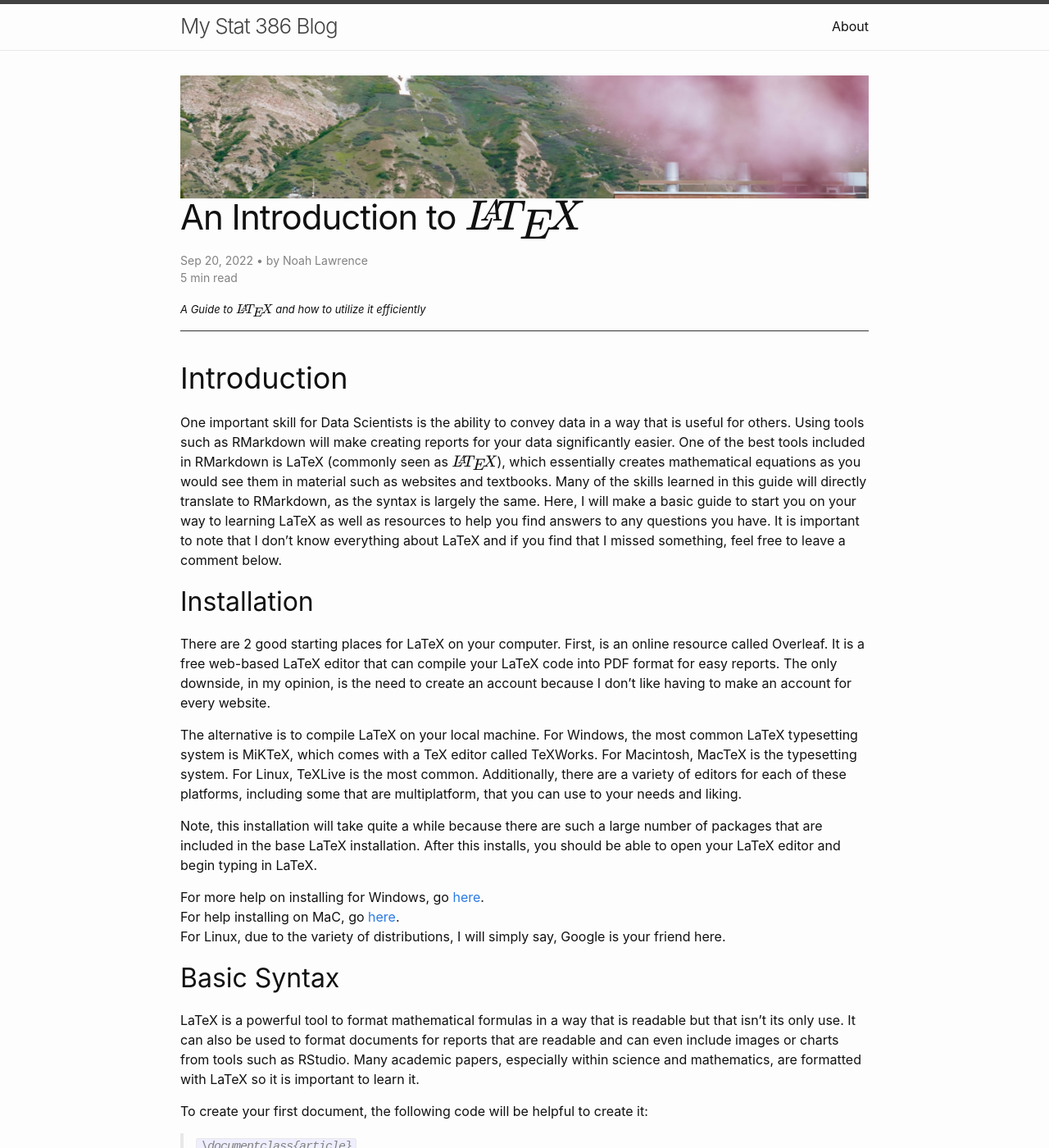
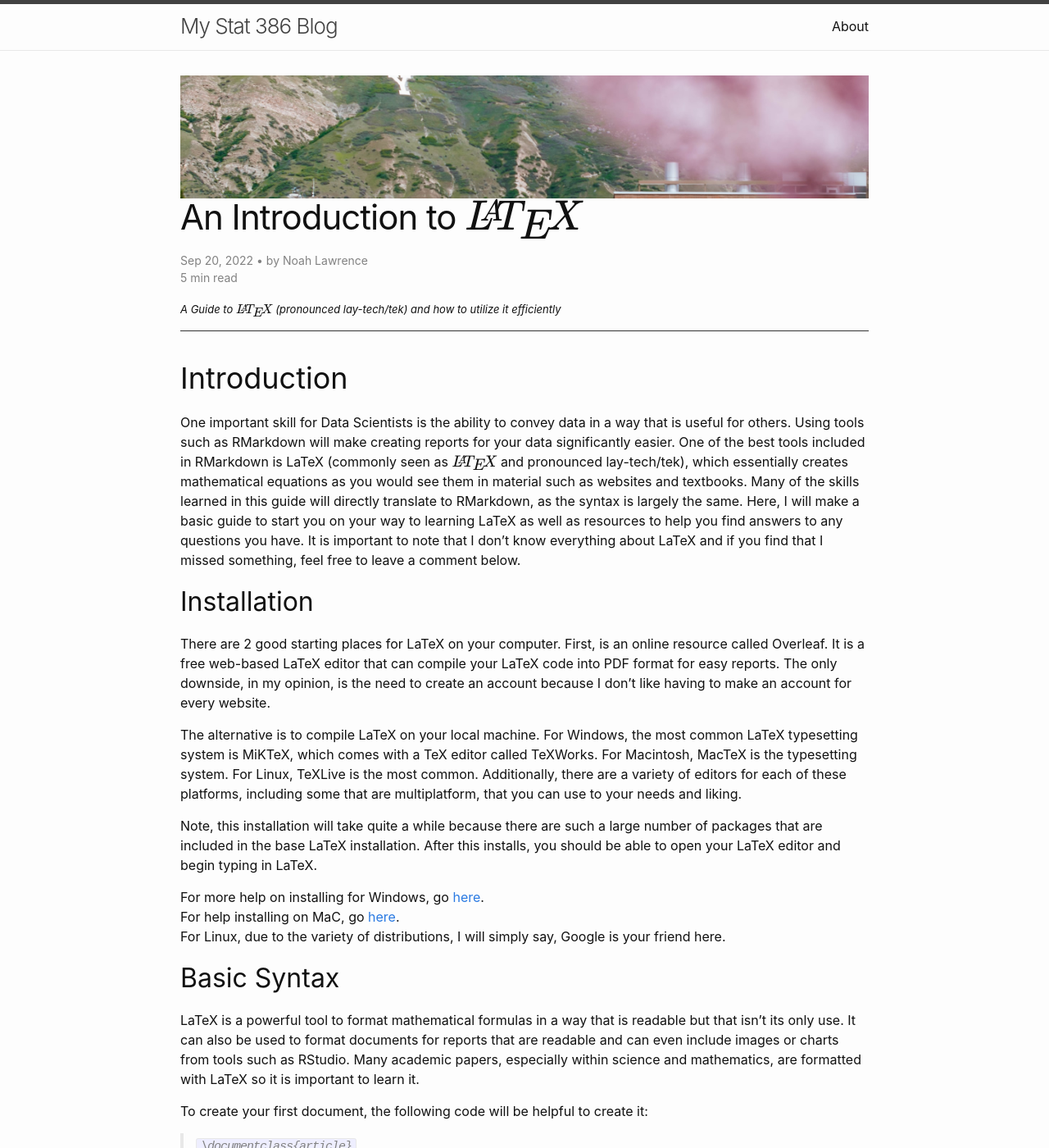
Before and after one commit to micsport13/stat386-projects, a Jekyll site: the page built from _posts/2022-09-22-first-post.md, in a window 1280 px wide and 1400 px high. Shown: the whole window at 82% size. Built offline with Jekyll 4.4.1, drawn with Linux system fonts in a browser that asks for light colours; formulas are drawn with MathJax 3; comment, search, counter and statistics services are not loaded; some of the changed text lies outside the part shown.

Commit message:
Updated article

```diff
--- a/_posts/2022-09-22-first-post.md
+++ b/_posts/2022-09-22-first-post.md
@@ -3,11 +3,11 @@
 title:  "An Introduction to $\\LaTeX$"
 date:   2022-09-20
 author: Noah Lawrence
-description: A Guide to $\LaTeX$ and how to utilize it efficiently
+description: A Guide to $\LaTeX$ (pronounced lay-tech/tek) and how to utilize it efficiently
 image: /assets/images/image5.jpg
 ---
 # Introduction
-One important skill for Data Scientists is the ability to convey data in a way that is useful for others.  Using tools such as RMarkdown will make creating reports for your data significantly easier.  One of the best tools included in RMarkdown is LaTeX (commonly seen as $\LaTeX$), which essentially creates mathematical equations as you would see them in material such as websites and textbooks.  Many of the skills learned in this guide will directly translate to RMarkdown, as the syntax is largely the same. Here, I will make a basic guide to start you on your way to learning LaTeX as well as resources to help you find answers to any questions you have.  It is important to note that I don't know everything about LaTeX and if you find that I missed something, feel free to leave a comment below.
+One important skill for Data Scientists is the ability to convey data in a way that is useful for others.  Using tools such as RMarkdown will make creating reports for your data significantly easier.  One of the best tools included in RMarkdown is LaTeX (commonly seen as $\LaTeX$ and pronounced lay-tech/tek), which essentially creates mathematical equations as you would see them in material such as websites and textbooks.  Many of the skills learned in this guide will directly translate to RMarkdown, as the syntax is largely the same. Here, I will make a basic guide to start you on your way to learning LaTeX as well as resources to help you find answers to any questions you have.  It is important to note that I don't know everything about LaTeX and if you find that I missed something, feel free to leave a comment below.
 
 ## Installation
 There are 2 good starting places for LaTeX on your computer.  First, is an online resource called Overleaf.  It is a free web-based LaTeX editor that can compile your LaTeX code into PDF format for easy reports.  The only downside, in my opinion, is the need to create an account because I don't like having to make an account for every website.
```
Also changed, not shown: other parts of _posts/2022-09-22-first-post.md (+1 -1 lines), 3 other files.
